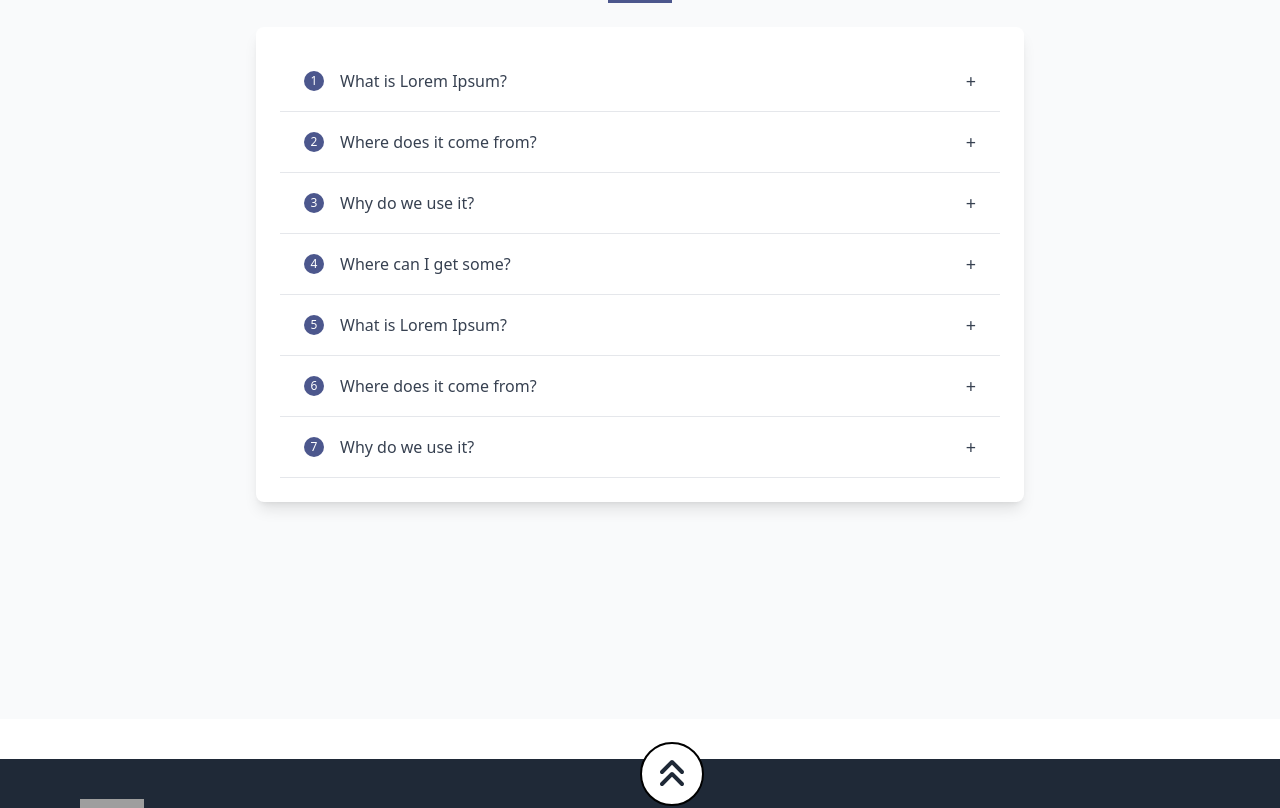
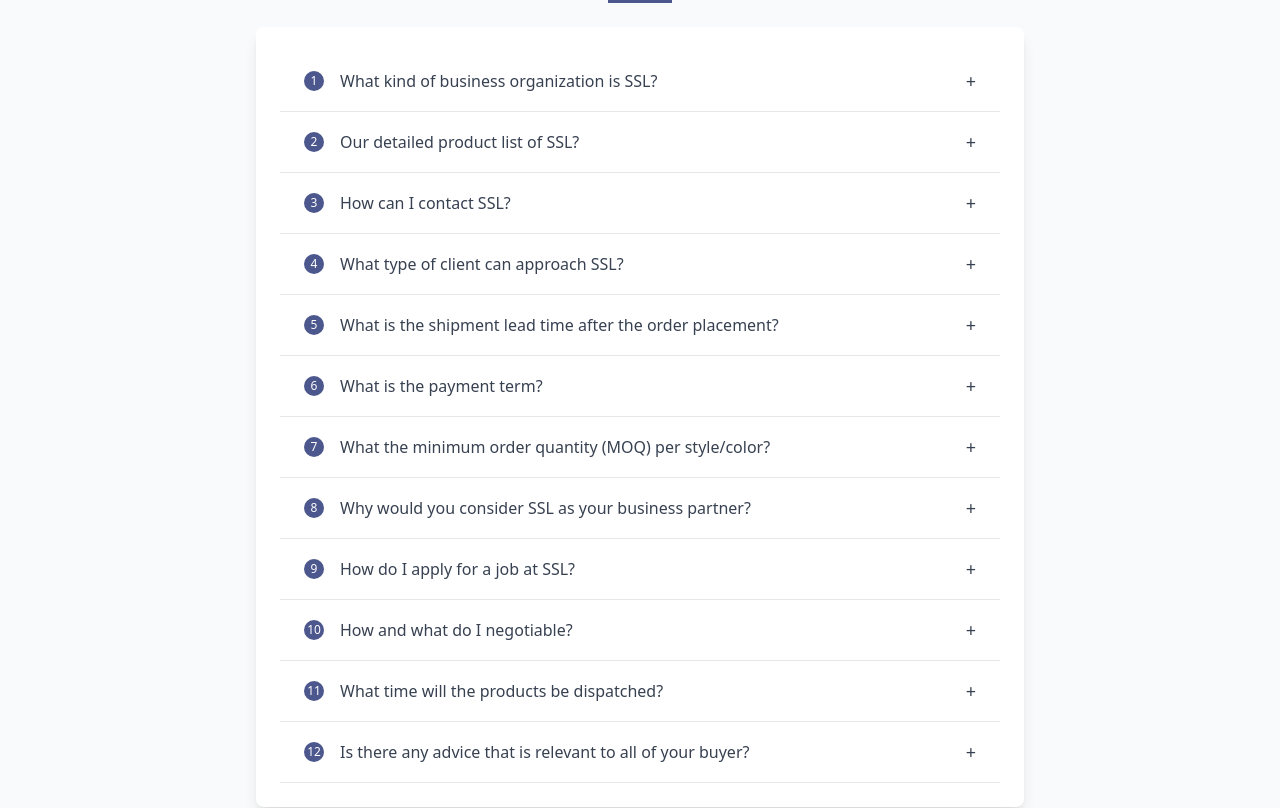
Before and after one commit to rashaduldev/ssl, a React (Vite) app: page /faq in a window 1280 px wide. Shown: the part 400-1208 px from the top of the page. Built offline with nearby package versions, Linux system fonts and the light colour scheme; grey boxes are pictures that could not be loaded; a web font is replaced by a local one.

Commit message:
faq page done

```diff
--- a/src/Pages/Faq.jsx
+++ b/src/Pages/Faq.jsx
@@ -10,13 +10,18 @@ const Faq = () => {
   };
 
   const faqs = [
-    { id: 1, question: 'What is Lorem Ipsum?', answer: 'Lorem Ipsum is simply dummy text of the printing and typesetting industry.' },
-    { id: 2, question: 'Where does it come from?', answer: 'Contrary to popular belief, Lorem Ipsum is not simply random text.' },
-    { id: 3, question: 'Why do we use it?', answer: 'It is a long established fact that a reader will be distracted by the readable content of a page when looking at its layout.' },
-    { id: 4, question: 'Where can I get some?', answer: 'There are many variations of passages of Lorem Ipsum available, but the majority have suffered alteration in some form.' },
-    { id: 5, question: 'What is Lorem Ipsum?', answer: 'It has survived not only five centuries, but also the leap into electronic typesetting.' },
-    { id: 6, question: 'Where does it come from?', answer: 'The standard chunk of Lorem Ipsum used since the 1500s is reproduced below for those interested.' },
-    { id: 7, question: 'Why do we use it?', answer: 'Many desktop publishing packages and web page editors now use Lorem Ipsum as their default model text.' },
+    { id: 1, question: 'What kind of business organization is SSL?', answer: 'Textile, Footwear, Handicraft, Home textile, Household, Gloves, Bag & Backpack, Toy etc' },
+    { id: 2, question: 'Our detailed product list of SSL?', answer: 'Textile, Footwear, Handicraft, Home textile, Household, Gloves, Bag & Backpack, Toy etc.' },
+    { id: 3, question: 'How can I contact SSL?', answer: ' info@stylorium.net/yousuf.sarker@stylorium.net Mobile: +88 01730595698.' },
+    { id: 4, question: 'What type of client can approach SSL?', answer: 'Textile, Footwear, Handicraft, Home textile, Household, Gloves, Bag & Backpack, Toy etc' },
+    { id: 5, question: 'What is the shipment lead time after the order placement?', answer: '30-120 days' },
+    { id: 6, question: 'What is the payment term?', answer: 'LC, TT, DP, DDP, DAP. CASH.' },
+    { id: 7, question: 'What the minimum order quantity (MOQ) per style/color?', answer: '500 pices per color' },
+    { id: 8, question: 'Why would you consider SSL as your business partner?', answer: 'For comparative price with on time delivery.' },
+    { id: 9, question: 'How do I apply for a job at SSL?', answer: 'by web side as well as Email.' },
+    { id: 10, question: 'How and what do I negotiable?', answer: ' By email or Whats app as well as correct payment mode.' },
+    { id: 11, question: 'What time will the products be dispatched?', answer: 'within the 60-120 days.' },
+    { id: 12, question: 'Is there any advice that is relevant to all of your buyer?', answer: 'If you are doing business with us your thought will change.' },
   ];
 
   return (
```
